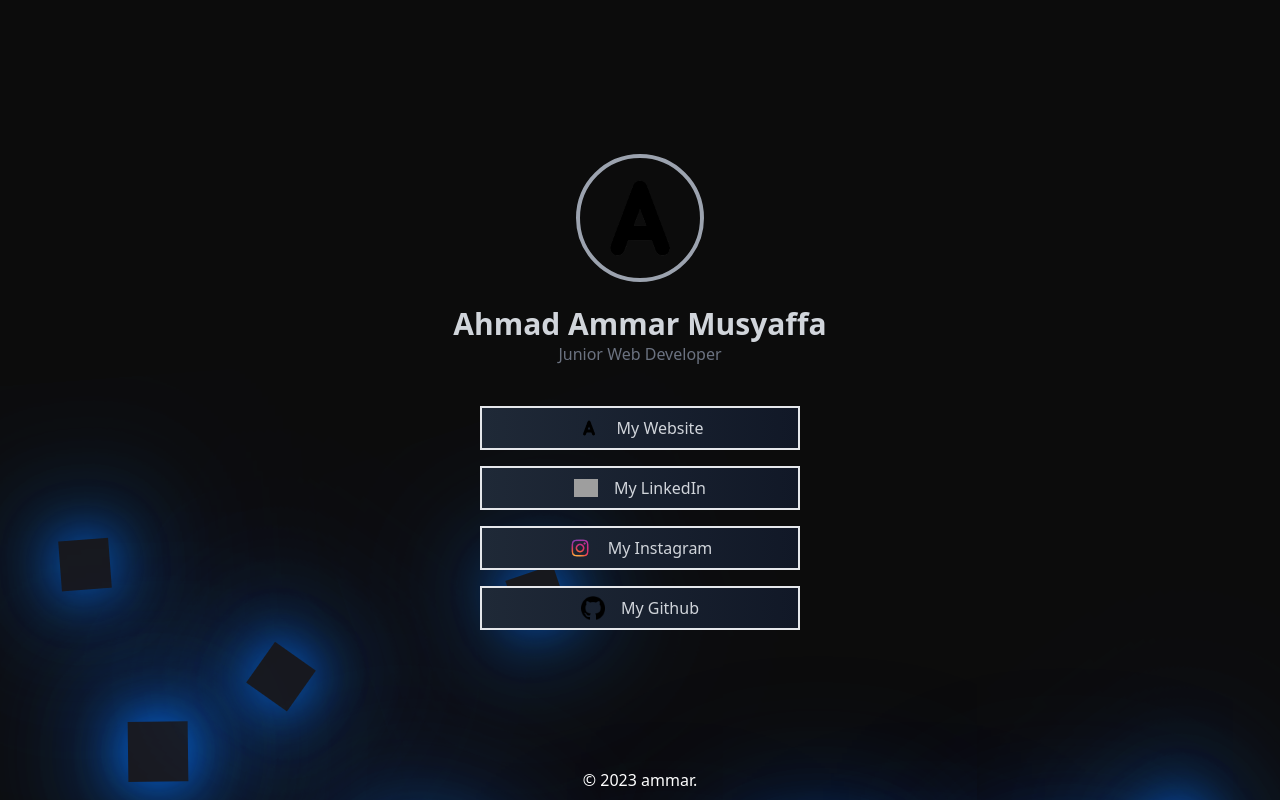
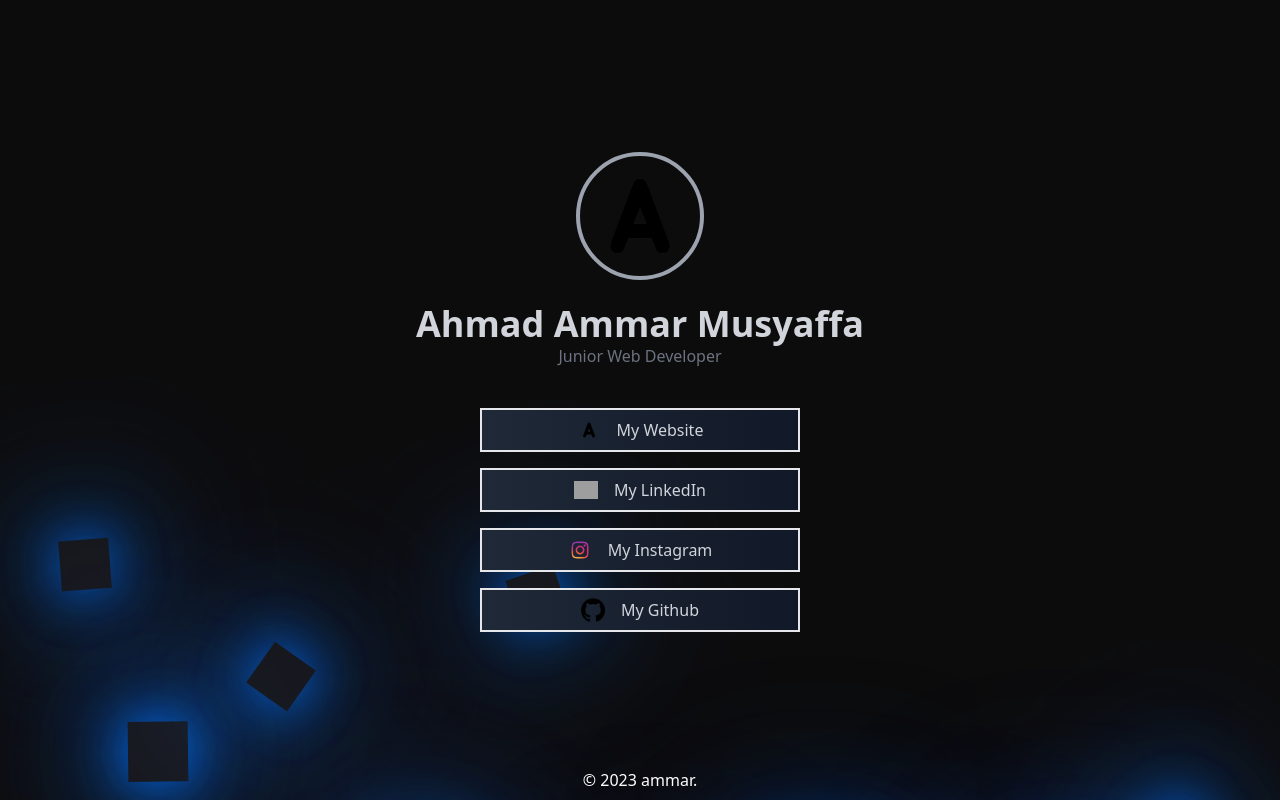
Before and after one commit to elsabot2/ELGAZAR-WEB, a React (Create React App) app: page / in a window 1280 px wide. Built offline with nearby package versions, Linux system fonts and the light colour scheme; grey boxes are pictures that could not be loaded.

Commit message:
update responsive

```diff
--- a/src/App.js
+++ b/src/App.js
@@ -16,11 +16,14 @@ const App = () => {
       <PhotoProfile/>
       <div>
         <h1 className="
+        sm:text-3xl
+        md:text-4xl
         text-3xl
         font-bold
         text-center
         text-gray-300
         pt-6
+        sm:pt-6
         ">Ahmad Ammar Musyaffa</h1>
         <p className="
         text-gray-500
```
Also changed, not shown: public/img/ammar.jpg (added).
